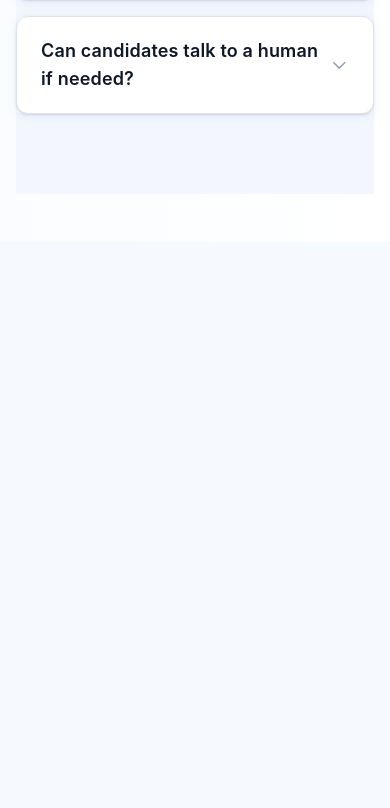
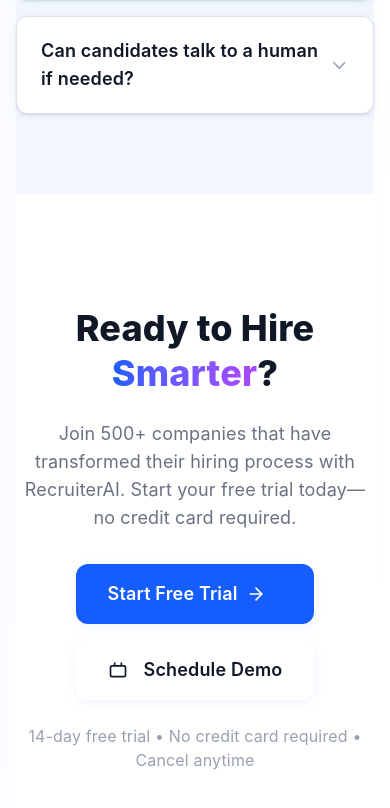
Before and after one commit to meghanamanchala/Recuiter_AI, a Next.js app in the folder recuiter_ai/: page / in a window 390 px wide. Shown: the part 6458-7266 px from the top of the page. Before the commit the page ends 6700 px from the top, so only its background shows below. Built offline with nearby package versions, Linux system fonts and the light colour scheme.

Commit message:
feat(landing): add final call-to-action section

```diff
--- a/recuiter_ai/app/page.tsx
+++ b/recuiter_ai/app/page.tsx
@@ -88,6 +88,7 @@
             </div>
           </section>
         </div>
+
         {/* ======================== Features Section ======================== */}
         <section className="w-full py-35 bg-transparent flex flex-col items-center justify-center">
           <div className="mb-10 text-center">
@@ -281,8 +282,8 @@
         {/* ======================== FAQ Section ======================== */}
         <section className="w-full py-20 bg-[#f3f7fd] flex flex-col items-center justify-center">
           <div className="mb-8 text-center">
-            <span className="text-blue-600 font-semibold text-md tracking-wide uppercase" style={{letterSpacing: '0.05em'}}>FAQ</span>
-            <h2 className="mt-4 text-4xl md:text-5xl font-extrabold text-gray-900 mb-3 leading-tight" style={{lineHeight: 1.15}}>
+            <span className="text-blue-600 font-semibold text-md tracking-wide uppercase" style={{ letterSpacing: '0.05em' }}>FAQ</span>
+            <h2 className="mt-4 text-4xl md:text-5xl font-extrabold text-gray-900 mb-3 leading-tight" style={{ lineHeight: 1.15 }}>
               Frequently Asked Questions
             </h2>
           </div>
@@ -308,6 +309,30 @@
           </div>
         </section>
 
+        {/* ======================== Final CTA Section ======================== */}
+        <section className="w-full py-28 flex flex-col items-center justify-center bg-white relative">
+          <div className="max-w-3xl w-full mx-auto flex flex-col items-center text-center">
+            <h2 className="text-4xl md:text-6xl font-extrabold text-gray-900 mb-6 leading-tight">
+              Ready to Hire <span className="bg-gradient-to-r from-blue-600 to-purple-500 bg-clip-text text-transparent">Smarter</span>?
+            </h2>
+            <p className="text-gray-500 text-lg md:text-xl font-normal mb-8">
+              Join 500+ companies that have transformed their hiring process with RecruiterAI. Start your free trial today—no credit card required.
+            </p>
+            <div className="flex flex-col md:flex-row gap-4 justify-center mb-6">
+              <button
+                className="bg-blue-600 text-white px-8 py-4 rounded-xl font-semibold text-lg shadow-xl border-2 border-blue-600 flex items-center gap-2 transition-transform duration-200 hover:bg-blue-700 hover:scale-105 hover:-translate-y-1 active:scale-95 active:shadow-md focus:outline-none focus:ring-4 focus:ring-blue-200"
+              >
+                Start Free Trial <ArrowRight className="h-5 w-5" />
+              </button>
+              <button className="bg-white border border-black/30 hover:border-black/60 text-gray-900 px-8 py-4 rounded-xl font-semibold text-lg shadow-xl flex items-center gap-2 transition-all duration-200 hover:bg-gray-50 hover:scale-105 hover:-translate-y-1 active:scale-95 active:shadow-md focus:outline-none focus:ring-4 focus:ring-blue-100">
+                <svg className="h-5 w-5 mr-2" fill="none" stroke="currentColor" strokeWidth="2" viewBox="0 0 24 24"><rect x="3" y="7" width="18" height="13" rx="2" /><path d="M16 3v4M8 3v4" /></svg>
+                Schedule Demo
+              </button>
+            </div>
+            <div className="text-gray-400 text-base">14-day free trial • No credit card required • Cancel anytime</div>
+          </div>
+        </section>
+
       </main>
     </>
   );
```
